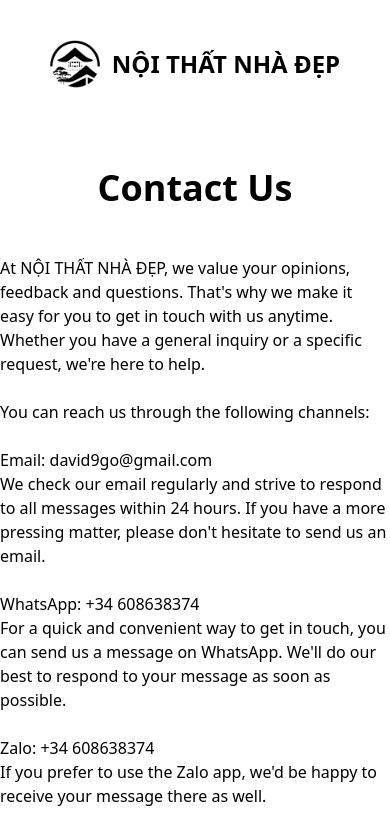
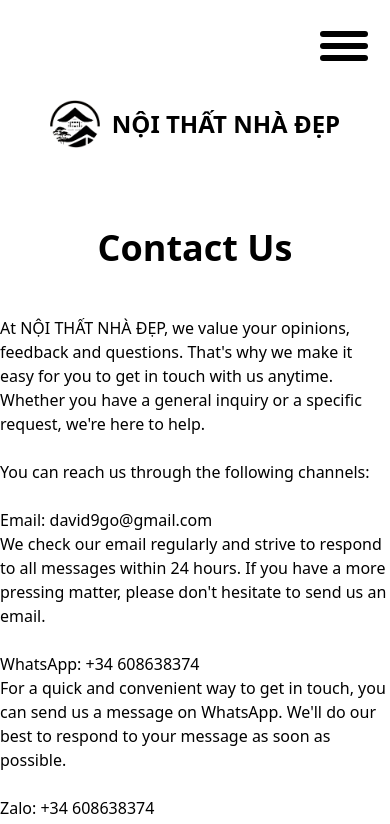
Before and after one commit to dav9go/nhaDep, a React (Vite) app in the folder client/: page /contact in a window 390 px wide. Shown: the top 824 px of the page. Built offline with nearby package versions, Linux system fonts and the light colour scheme.

Commit message:
Mobile Navbar

```diff
--- /dev/null
+++ b/client/src/components/Hamburger.jsx
@@ -0,0 +1,101 @@
+import { Link, useLocation } from "react-router-dom";
+import { useState } from "react";
+import { useAuth } from "./auth";
+
+export default function Hamburger() {
+  const [opened, setOpened] = useState(false);
+
+  const location = useLocation();
+
+  const auth = useAuth();
+
+  const userId = auth.user?._id;
+
+  function handleSignOut(e) {
+    auth.logout();
+  }
+
+  return (
+    <button
+      className={`button-one ${
+        opened && "fixed z-50 top-0 left-0 h-full w-full bg-white"
+      }`}
+      aria-controls="primary-navigation"
+      aria-expanded={opened ? "true" : "false"}
+      onClick={() => setOpened(!opened)}
+    >
+      <svg
+        className={`hamburger  ${opened && " fixed top-4 right-4"} `}
+        viewBox="0 0 100 100"
+        width="60"
+      >
+        <rect
+          className="line line-top"
+          width="80"
+          height="10"
+          x="10"
+          y="25"
+          rx="5"
+        ></rect>
+        <rect
+          className="line line-middle"
+          width="80"
+          height="10"
+          x="10"
+          y="45"
+          rx="5"
+        ></rect>
+        <rect
+          className="line line-bottom"
+          width="80"
+          height="10"
+          x="10"
+          y="65"
+          rx="5"
+        ></rect>
+      </svg>
+      {opened && (
+        <div>
+          <ul className="flex flex-col gap-10 text-5xl">
+            <Link
+              className={` cursor-pointer link relative ${
+                location.pathname == "/"
+                  ? "underline underline-offset-8"
+                  : "link"
+              }`}
+              to="/"
+            >
+              {auth.user ? (
+                <div onClick={(e) => handleSignOut(e)}>Logout</div>
+              ) : (
+                "Login"
+              )}
+            </Link>
+            <Link
+              to="/home"
+              className={` cursor-pointer link relative ${
+                location.pathname == "/home"
+                  ? "underline underline-offset-8"
+                  : "link"
+              }`}
+            >
+              Home
+            </Link>
+            {auth.user && (
+              <Link
+                className={` cursor-pointer link relative ${
+                  location.pathname == "/profile"
+                    ? "underline underline-offset-8"
+                    : "link"
+                }`}
+                to={`/profile/${userId}`}
+              >
+                Profile
+              </Link>
+            )}
+          </ul>
+        </div>
+      )}
+    </button>
+  );
+}
--- a/client/src/components/Navbar.jsx
+++ b/client/src/components/Navbar.jsx
@@ -1,6 +1,7 @@
 import logo from "../assets/HOUSINGLOGOcut.png";
 import { Link } from "react-router-dom";
 import { useAuth } from "./auth";
+import Hamburger from "./Hamburger";
 
 export default function Navbar() {
   const auth = useAuth();
@@ -12,6 +13,9 @@ export default function Navbar() {
 
   return (
     <div className="w-full flex flex-col lg:flex-row items-center justify-between sm:px-8 px-4 py-4">
+      <div className="lg:hidden w-full flex flex-row-reverse">
+        <Hamburger />
+      </div>
       <div className="flex flex-row items-center gap-3 p-3">
         <div className="flex flex-row items-center gap-3 p-3">
           <img src={logo} width={50} height={50}></img>
--- a/client/src/index.css
+++ b/client/src/index.css
@@ -243,4 +243,35 @@
       transform: translateY(-10vh) scale(1);
     }
   }
+
+  /*Hamburger*/
+  .button-one {
+    background: transparent;
+    border-radius: 1rem;
+  }
+
+  .button-one .line {
+    transition: y 225ms ease-in 225ms, rotate 225ms ease-in, opacity 0ms 225ms;
+    transform-origin: center;
+  }
+
+  .button-one[aria-expanded="true"] .line {
+    transition: y 225ms ease-in, rotate 225ms ease-in 225ms, opacity 0ms 225ms;
+  }
+
+  .button-one[aria-expanded="true"] :is(.line-top, .line-bottom) {
+    y: 45;
+  }
+
+  .button-one[aria-expanded="true"] .line-top {
+    rotate: 45deg;
+  }
+
+  .button-one[aria-expanded="true"] .line-bottom {
+    rotate: -45deg;
+  }
+
+  .button-one[aria-expanded="true"] .line-middle {
+    opacity: 0;
+  }
 }
```
